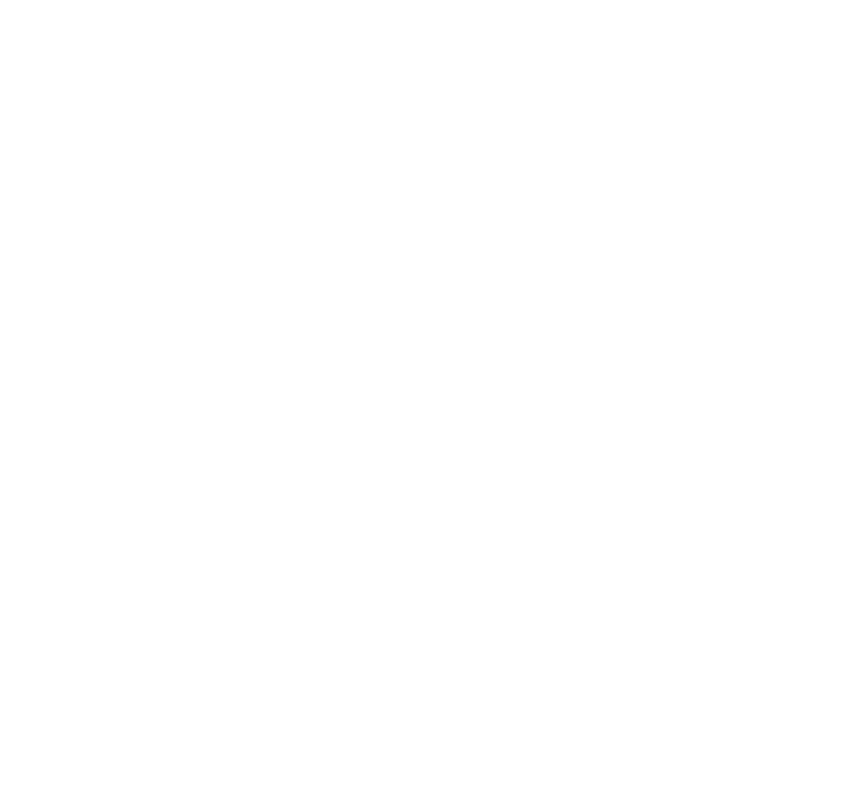
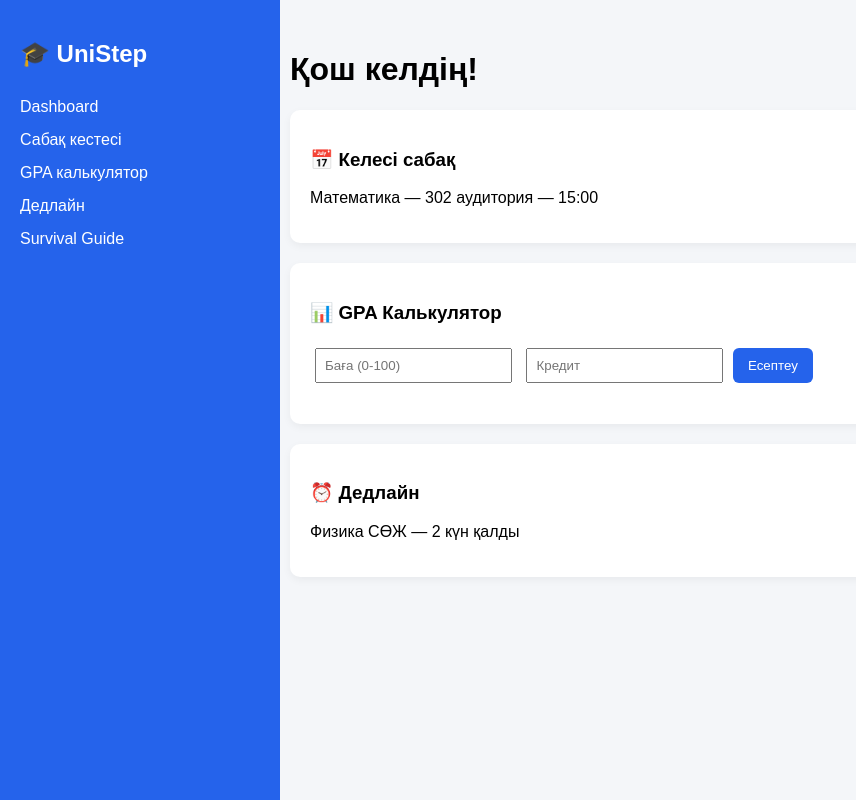
Before and after one commit to ernurmaratov0700-debug/unistep, a plain HTML site: page index.html in a window 1280 px wide. Shown: the whole page, without its empty margins (0-856 px from the left). Drawn offline with Linux system fonts and the light colour scheme.

Commit message:
Update index.html

```diff
--- a/index.html
+++ b/index.html
@@ -1,58 +1,113 @@
-<script>
-let subjects = [];
-
-function convertToGPA(grade) {
-    if (grade >= 95) return 4.0;     // A
-    if (grade >= 90) return 3.7;     // A-
-    if (grade >= 85) return 3.3;     // B+
-    if (grade >= 80) return 3.0;     // B
-    if (grade >= 75) return 2.7;     // B-
-    if (grade >= 70) return 2.3;     // C+
-    if (grade >= 65) return 2.0;     // C
-    if (grade >= 60) return 1.7;     // C-
-    if (grade >= 55) return 1.3;     // D+
-    if (grade >= 50) return 1.0;     // D
-    return 0;                        // F
+<!DOCTYPE html>
+<html lang="kk">
+<head>
+<meta charset="UTF-8">
+<meta name="viewport" content="width=device-width, initial-scale=1.0">
+<title>UniStep Platform</title>
+<style>
+body {
+    margin: 0;
+    font-family: Arial, sans-serif;
+    background: #f4f6f9;
 }
 
-function addSubject() {
-    let grade = parseFloat(document.getElementById("grade").value);
-    let credit = parseFloat(document.getElementById("credit").value);
-
-    if (isNaN(grade) || isNaN(credit)) {
-        alert("Мәлімет енгізіңіз!");
-        return;
+.sidebar {
+    width: 240px;
+    height: 100vh;
+    background: #2563EB;
+    color: white;
+    position: fixed;
+    padding: 20px;
 }
 
-    let gpa = convertToGPA(grade);
-
-    subjects.push({ grade, credit, gpa });
-
-    let li = document.createElement("li");
-    li.innerText = `Баға: ${grade} → GPA: ${gpa} | Кредит: ${credit}`;
-    document.getElementById("subjects").appendChild(li);
-
-    document.getElementById("grade").value = "";
-    document.getElementById("credit").value = "";
+.sidebar h2 {
+    margin-bottom: 30px;
 }
 
-function calculateGPA() {
-    if (subjects.length === 0) {
-        document.getElementById("result").innerText = "Пән қосыңыз!";
-        return;
+.sidebar a {
+    display: block;
+    color: white;
+    text-decoration: none;
+    margin: 15px 0;
 }
 
-    let totalPoints = 0;
-    let totalCredits = 0;
+.main {
+    margin-left: 260px;
+    padding: 30px;
+}
 
-    subjects.forEach(sub => {
-        totalPoints += sub.gpa * sub.credit;
-        totalCredits += sub.credit;
-    });
+.card {
+    background: white;
+    padding: 20px;
+    border-radius: 10px;
+    margin-bottom: 20px;
+    box-shadow: 0 3px 8px rgba(0,0,0,0.05);
+}
 
-    let finalGPA = totalPoints / totalCredits;
+button {
+    background: #2563EB;
+    color: white;
+    border: none;
+    padding: 10px 15px;
+    border-radius: 6px;
+    cursor: pointer;
+}
 
+input {
+    padding: 8px;
+    margin: 5px;
+}
+</style>
+</head>
+<body>
+
+<div class="sidebar">
+    <h2>🎓 UniStep</h2>
+    <a href="#">Dashboard</a>
+    <a href="#">Сабақ кестесі</a>
+    <a href="#">GPA калькулятор</a>
+    <a href="#">Дедлайн</a>
+    <a href="#">Survival Guide</a>
+</div>
+
+<div class="main">
+    <h1>Қош келдің!</h1>
+
+    <div class="card">
+        <h3>📅 Келесі сабақ</h3>
+        <p>Математика — 302 аудитория — 15:00</p>
+    </div>
+
+    <div class="card">
+        <h3>📊 GPA Калькулятор</h3>
+        <input type="number" id="grade" placeholder="Баға (0-100)">
+        <input type="number" id="credit" placeholder="Кредит">
+        <button onclick="calculateGPA()">Есептеу</button>
+        <p id="result"></p>
+    </div>
+
+    <div class="card">
+        <h3>⏰ Дедлайн</h3>
+        <p>Физика СӨЖ — 2 күн қалды</p>
+    </div>
+
+</div>
+
+<script>
+function calculateGPA() {
+    let grade = document.getElementById("grade").value;
+    let credit = document.getElementById("credit").value;
+
+    if(grade && credit) {
+        let gpa = (grade / 25) * credit;
         document.getElementById("result").innerText =
-        "Жалпы GPA: " + finalGPA.toFixed(2);
+        "Болжалды GPA ұпайы: " + gpa.toFixed(2);
+    } else {
+        document.getElementById("result").innerText =
+        "Мәлімет енгізіңіз!";
+    }
 }
 </script>
+
+</body>
+</html>
```
Lines whose indentation alone changed are shown as unchanged.
